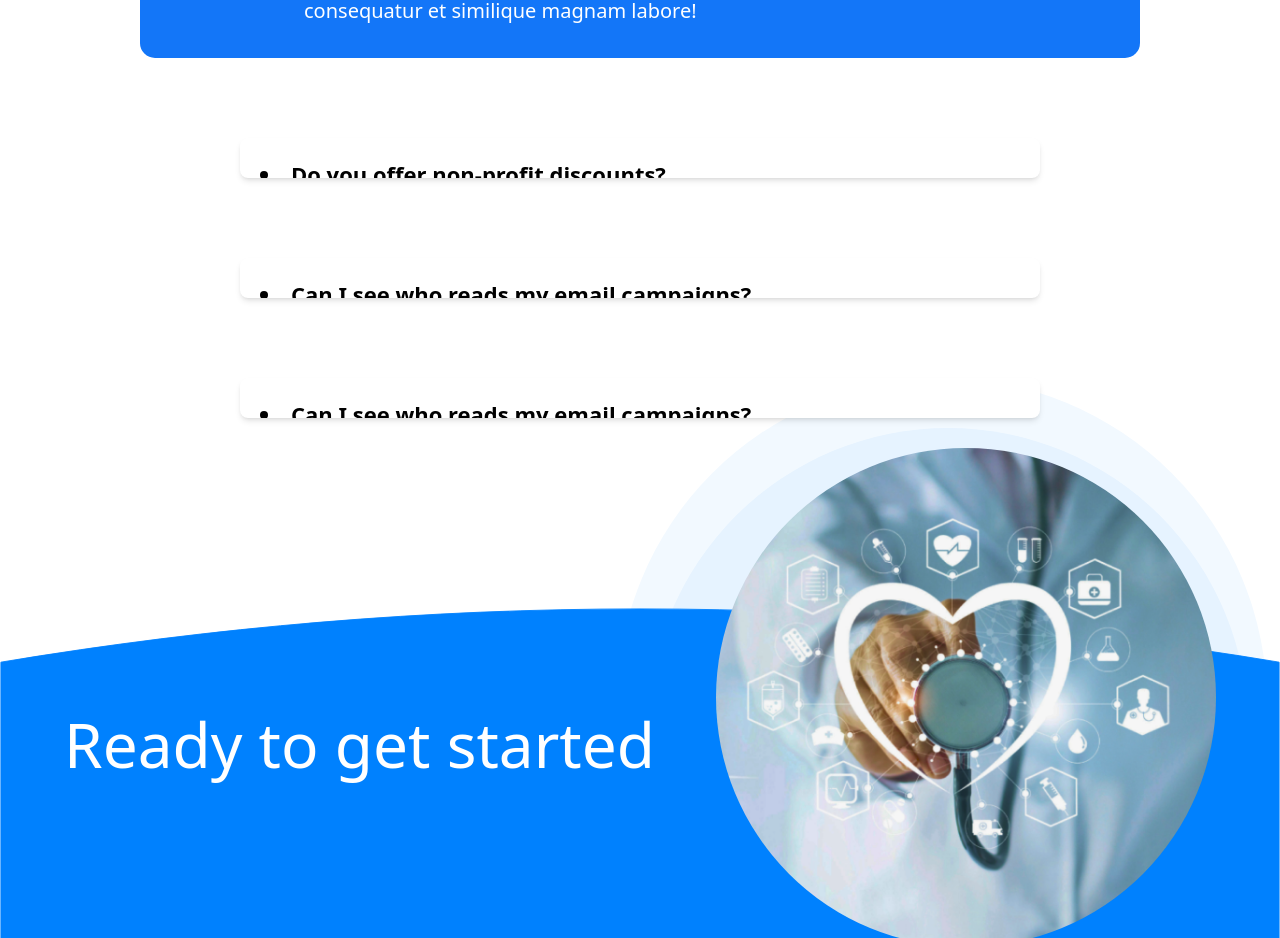
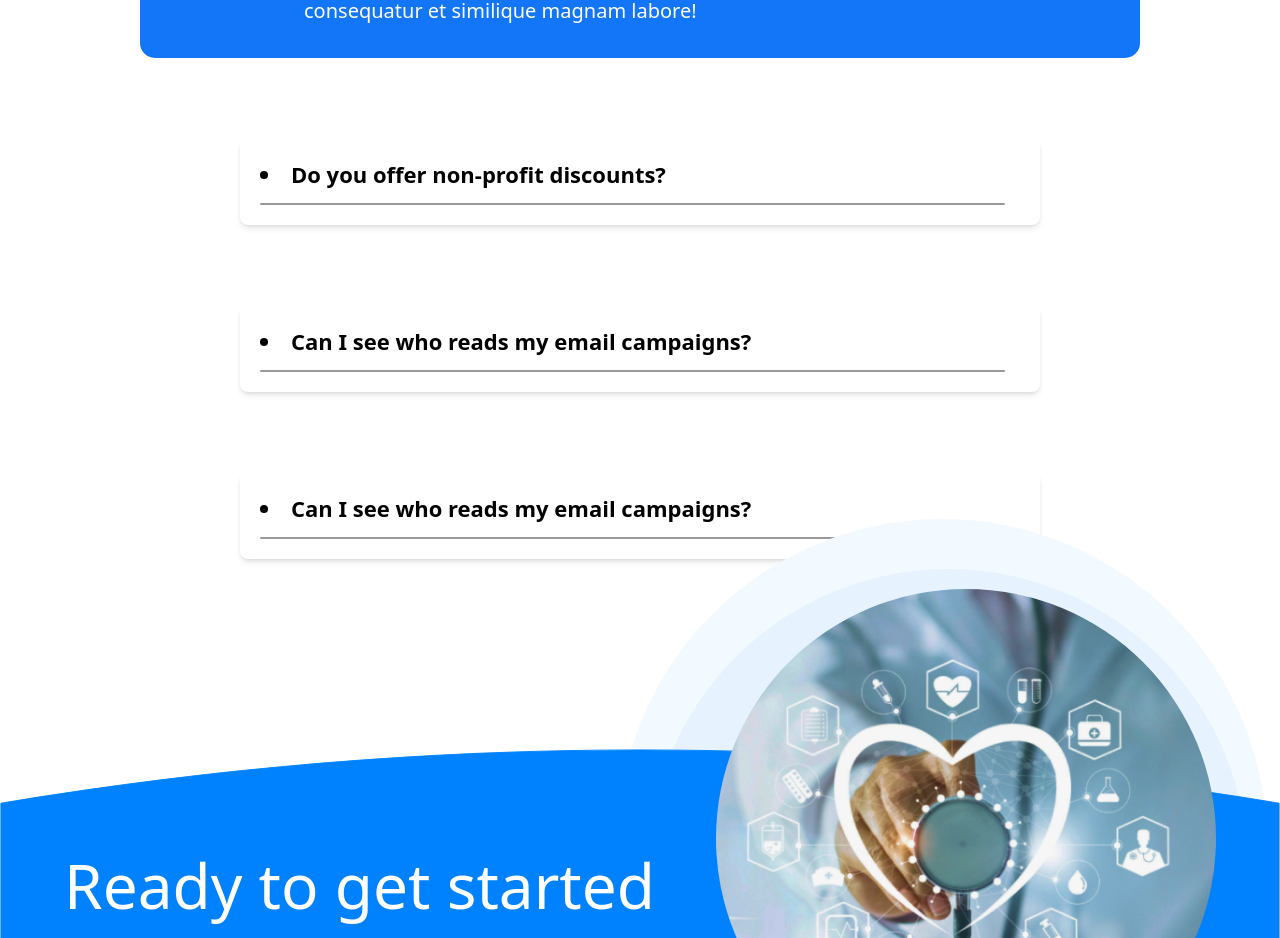
Before and after one commit to bouabca/DZtabib, a Next.js app: page / in a window 1280 px wide. Shown: the part 4480-5418 px from the top of the page. Built offline with nearby package versions, Linux system fonts and the light colour scheme.

Commit message:
fixing question saction

```diff
--- a/components/homepageComp/Quest.tsx
+++ b/components/homepageComp/Quest.tsx
@@ -7,15 +7,15 @@ interface QuestProps {
 const Quest: React.FC<QuestProps> = ({ quest }) => {
   return (
     <div
-      className=" z-10 relative w-[90%] my-10 md:w-[800px] p-5 mx-auto rounded-lg cursor-pointer flex flex-col justify-start items-start gap-3
-        bg-white shadow-md overflow-hidden transition-all duration-300 ease-in-out
+      className=" relative w-[90%] my-10 md:w-[800px] p-5 mx-auto rounded-lg cursor-pointer flex flex-col justify-start items-start gap-3
+        bg-white shadow-md overflow-visibile transition-all duration-300 ease-in-out
         hover:scale-105 hover:shadow-[0_4px_20px_#1376F8] hover:text-white
         before:absolute before:bottom-0 before:left-0 before:right-0 before:top-0 before:m-auto before:h-0 before:w-0
         before:rounded-lg before:bg-[#1376F8] before:transition-all before:duration-300 before:ease-out
         hover:before:h-full hover:before:w-full"
     >
-      <li className="relative z-10 text-[22px] font-semibold">{quest}</li>
-      <div className="relative z-10 w-[98%] h-[2px] bg-black opacity-40 rounded-full"></div>
+      <li className="relative text-[22px] font-semibold">{quest}</li>
+      <div className="relative w-[98%] h-[2px] bg-black opacity-40 rounded-full"></div>
     </div>
   );
 };
--- a/components/nav.tsx
+++ b/components/nav.tsx
@@ -17,7 +17,7 @@ const Nav = () => {
             const isActive = pathname.includes(tab.toLowerCase());
 
             return (
-            <Link key={tab} href={`/pages/dash/${tab.toLowerCase()}`} passHref className='w-[90%] '>
+            <Link key={tab} href={`/pages/dashDoc/${tab.toLowerCase()}`} passHref className='w-[90%] '>
                 <div
                 className={`text-[16px] lg:text-[24px]   rounded-[12px] p-[7px] px-[25px] w-[320px]  md:w-[100%] h-auto  cursor-pointer transition-all duration-300 ${
                     isActive
```
